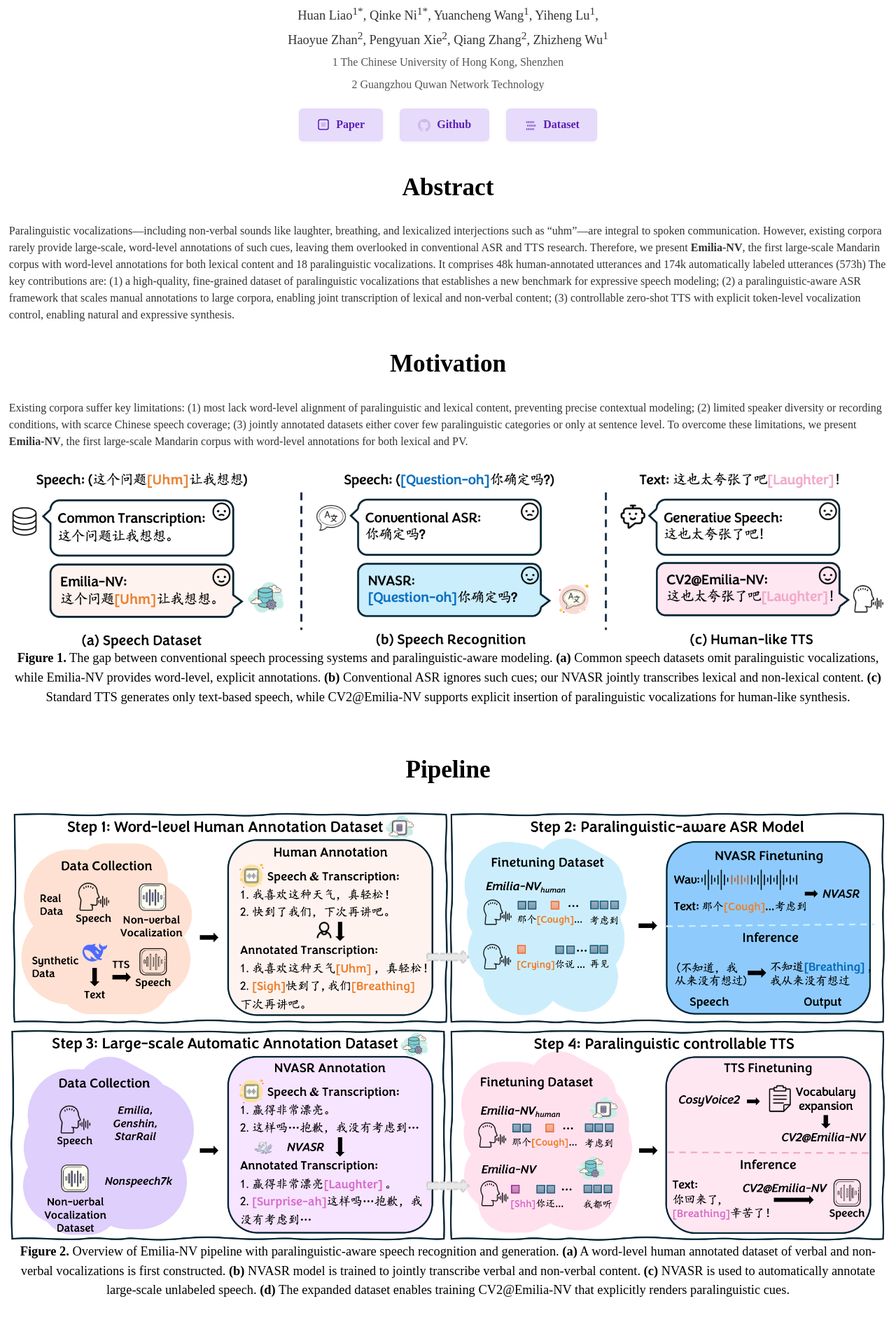
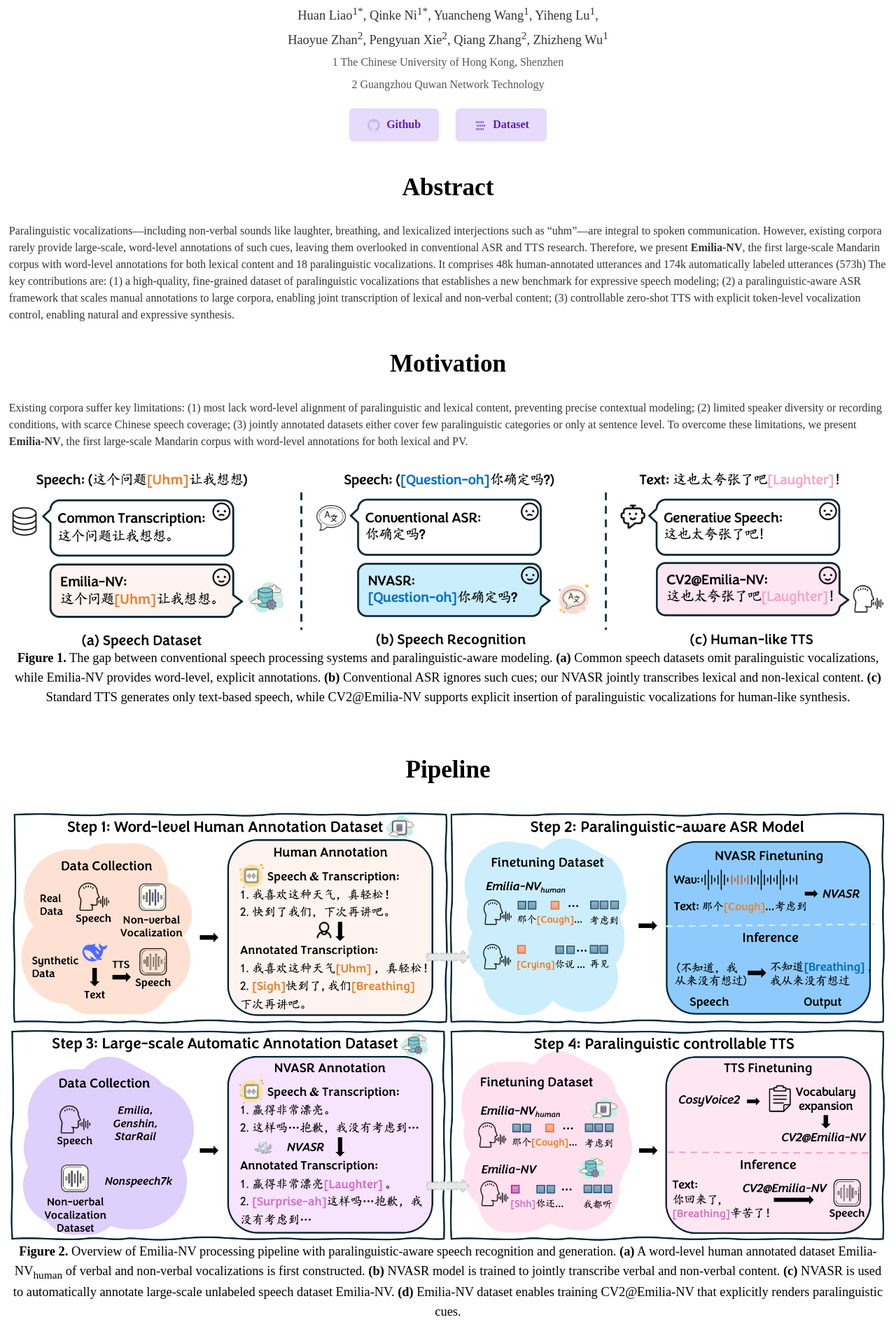
Before and after one commit to NVSpeech170k/nvspeech170k.github.io, a plain HTML site: page index.html in a window 1280 px wide. Shown: the part 159-2078 px from the top of the page at 70% size. Drawn offline with Linux system fonts and the light colour scheme.

Commit message:
update emiloia-nv

```diff
--- a/index.html
+++ b/index.html
@@ -648,14 +648,14 @@
                 </span>
             </div>
             <div style="display: flex; justify-content: center; gap: 1.5rem; margin-bottom: 2.5rem;">
-                <a href="https://arxiv.org/abs/2508.04195" target="_blank" rel="noopener"
+                <!-- <a href="https://arxiv.org/abs/2508.04195" target="_blank" rel="noopener"
                     style="display: flex; align-items: center; gap: 0.5rem; background: #e6dbfa; color: #5b20b4; border: none; border-radius: 6px; padding: 0.7rem 1.6rem; font-size: 1rem; font-weight: 600; text-decoration: none; box-shadow: 0 1px 4px rgba(91,32,180,0.07); transition: background 0.2s;">
                     <svg width="20" height="20" fill="none" viewBox="0 0 20 20" style="vertical-align: middle;">
                         <rect x="3" y="3" width="14" height="14" rx="2.5" stroke="#5b20b4" stroke-width="1.5" />
                         <path d="M7 7h6v6H7z" fill="#5b20b4" fill-opacity="0.18" />
                     </svg>
                     Paper
-                </a>
+                </a> -->
                 <a href="https://github.com/Hannieliao/Emilia-NV" target="_blank" rel="noopener"
                     style="display: flex; align-items: center; gap: 0.5rem; background: #e6dbfa; color: #5b20b4; border: none; border-radius: 6px; padding: 0.7rem 1.6rem; font-size: 1rem; font-weight: 600; text-decoration: none; box-shadow: 0 1px 4px rgba(91,32,180,0.07); transition: background 0.2s;">
                     <svg width="20" height="20" fill="none" viewBox="0 0 20 20" style="vertical-align: middle;">
@@ -701,10 +701,10 @@
             <div style="margin: 2rem 0 0 0;">
                 <img src="pipeline.png" alt="Figure 2" style="display:block;max-width:100%;height:auto;">
                 <div class="figure-caption" style="max-width:100%;margin:0 auto 1.5rem auto;">
-                    <strong>Figure 2.</strong> Overview of Emilia-NV  pipeline with paralinguistic-aware speech recognition and generation. <strong>(a)</strong>
-                    A word-level human annotated dataset of verbal and non-verbal vocalizations is first constructed.
+                    <strong>Figure 2.</strong> Overview of Emilia-NV processing pipeline with paralinguistic-aware speech recognition and generation. <strong>(a)</strong>
+                    A word-level human annotated dataset Emilia-NV<sub>human</sub> of verbal and non-verbal vocalizations is first constructed.
                     <strong>(b)</strong> NVASR model is trained to jointly transcribe verbal and non-verbal content. <strong>(c)</strong>
-                    NVASR is used to automatically annotate large-scale unlabeled speech. <strong>(d)</strong> The expanded dataset
+                    NVASR is used to automatically annotate large-scale unlabeled speech dataset Emilia-NV. <strong>(d)</strong> Emilia-NV dataset
                     enables training CV2@Emilia-NV that explicitly renders paralinguistic
                     cues.
                 </div>
```
